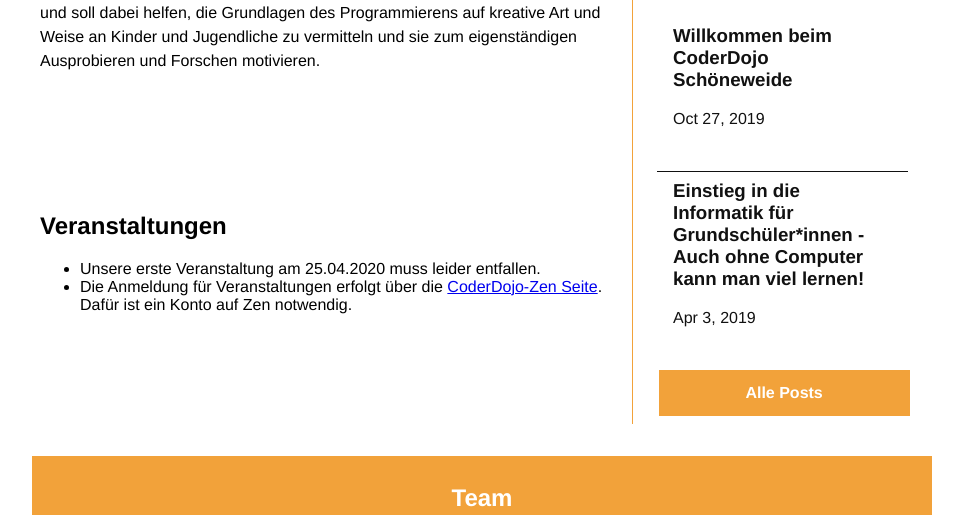
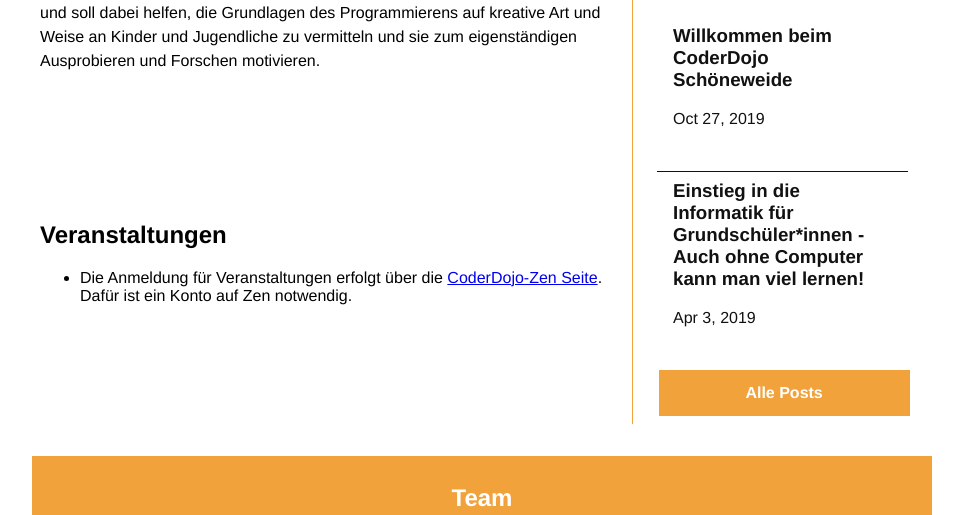
Before and after one commit to Coderdojo-Schoeneweide/coderdojo-schoneweide.github.io, a Jekyll site: the page built from index.md, in a window 1280 px wide and 900 px high, scrolled down 739 px, cut to the strip 0-515 px from the top of the window. Shown: the whole strip, without its empty margins (158-1121 px from the left). Built offline with Jekyll 4.4.1, drawn with Linux system fonts in a browser that asks for light colours.

Commit message:
keine anstehenden events

```diff
--- a/_includes/events.html
+++ b/_includes/events.html
@@ -1,9 +1,6 @@
 <section id="events">
     <h2>Veranstaltungen</h2>
     <ul>
-        <li>
-            Unsere erste Veranstaltung am 25.04.2020 muss leider entfallen.
-        </li>
         <li>
             Die Anmeldung für Veranstaltungen erfolgt über die <a href="https://zen.coderdojo.com/dojos/de/berlin/schoeneweide-berlin" title="CoderDojo Schöneweide auf ZEN">
             CoderDojo-Zen Seite</a>. Dafür ist ein Konto auf Zen notwendig.
```
